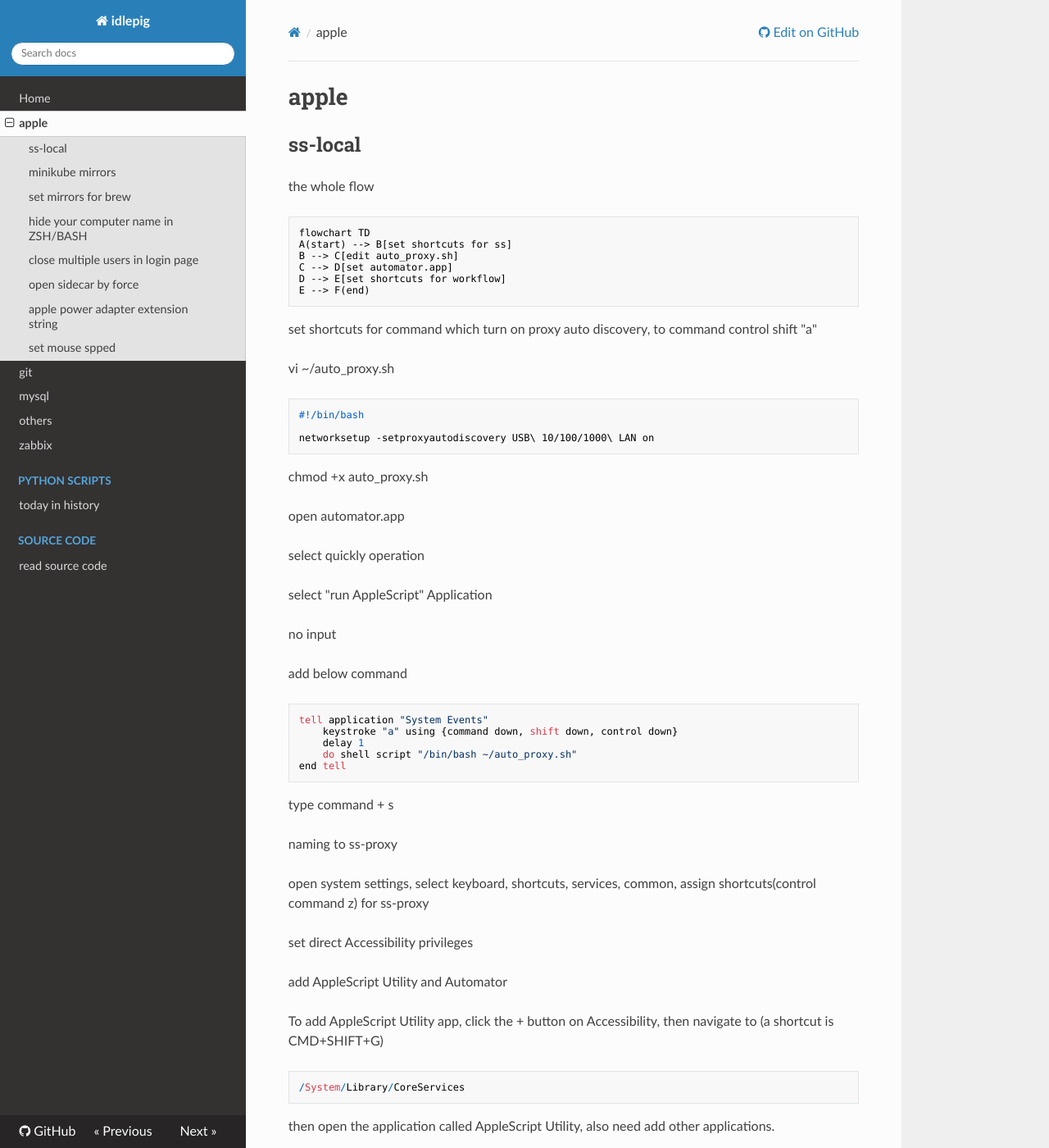
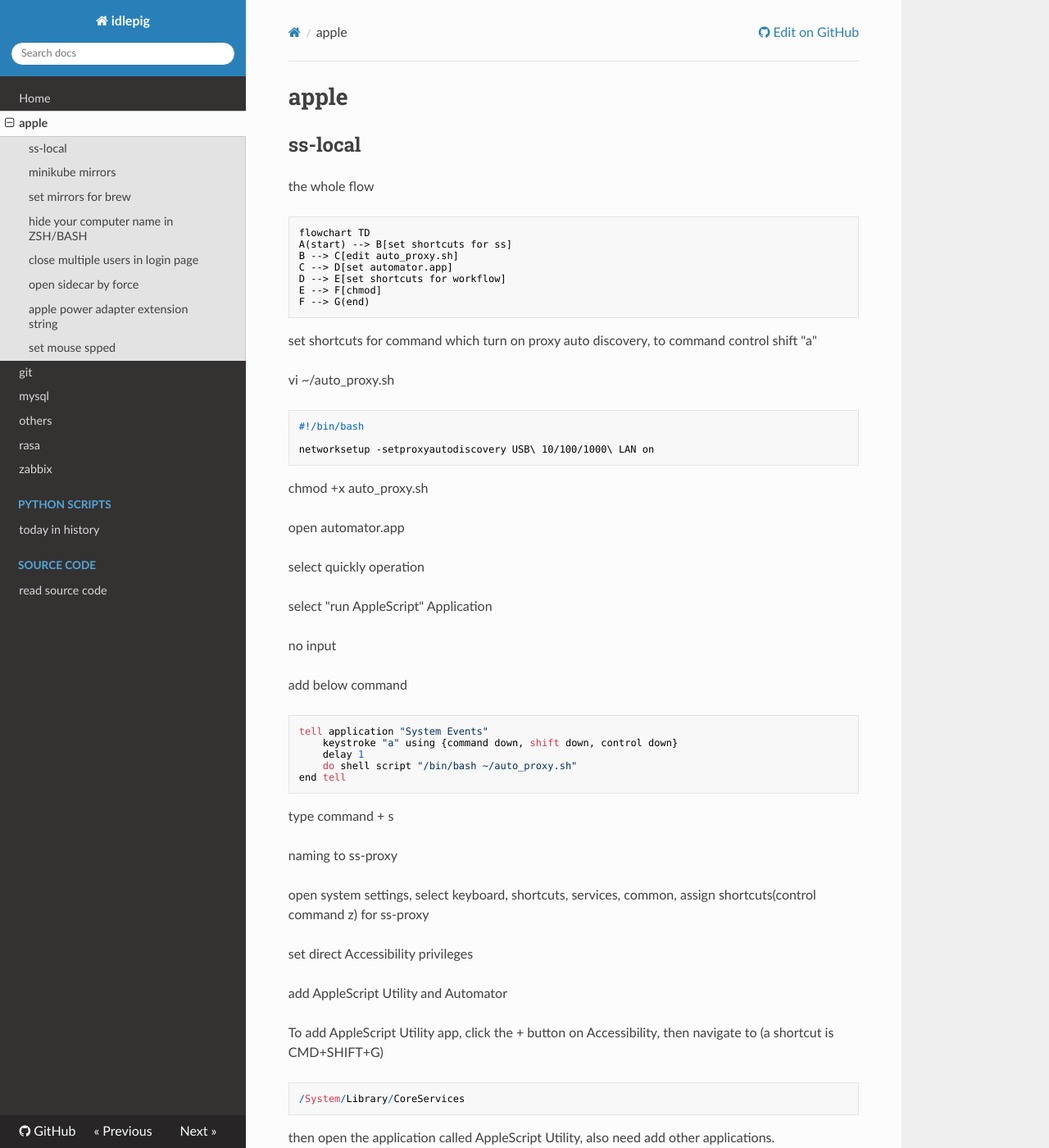
Before and after one commit to idlewith/blog, an MkDocs documentation site: the page built from docs/apple.md, in a window 1280 px wide and 1400 px high. Shown: the whole window at 82% size. Built offline with MkDocs 1.6.1, drawn with Linux system fonts in a browser that asks for light colours; nearby versions of some CDN libraries; some of the changed text lies outside the part shown.

Commit message:
rasa init

````diff
--- a/docs/apple.md
+++ b/docs/apple.md
@@ -12,7 +12,8 @@
 B --> C[edit auto_proxy.sh]
 C --> D[set automator.app]
 D --> E[set shortcuts for workflow]
-E --> F(end)
+E --> F[chmod]
+F --> G(end)
 ```
 
 
@@ -64,6 +65,12 @@
 ```
 
 then open the application called AppleScript Utility, also need add other applications.
+
+chmod
+
+```
+chmod +x ~/Library/Services/ss-proxy.workflow
+```
 
 
 
````
Also changed, not shown: docs/rasa.md (added, +9 -0 lines).
